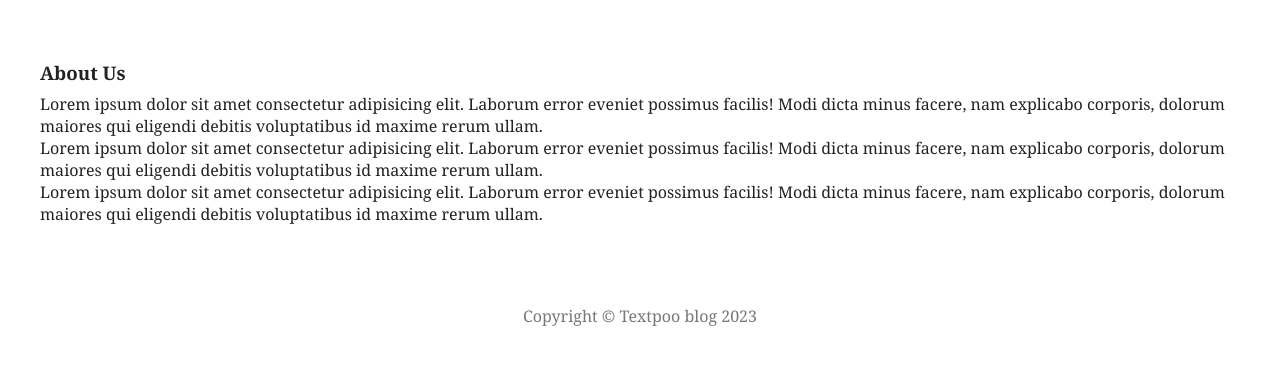
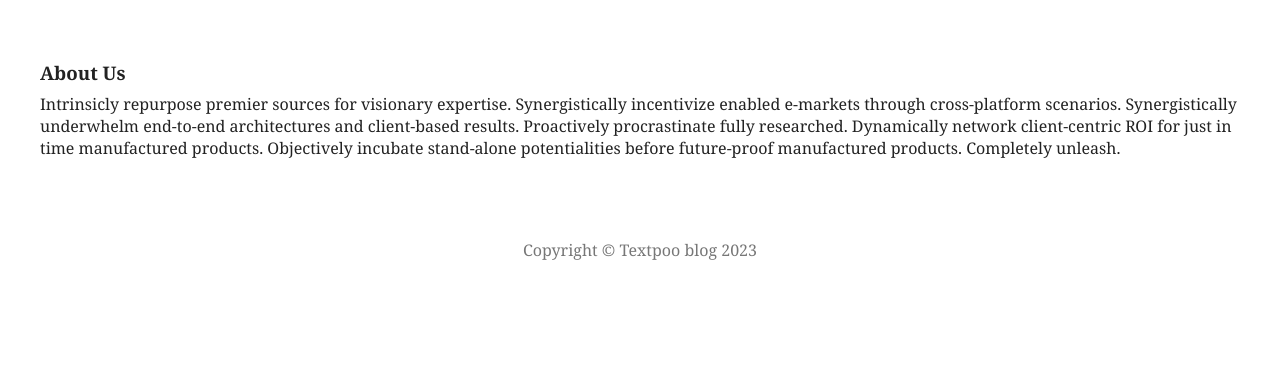
Before and after one commit to ShehrozArshad3690/nodeJs, a Node project: template views/about.ejs in a window 1280 px wide. Shown: the part 118-483 px from the top of the page. Run offline with Node 20 templates, Linux system fonts and the light colour scheme; the template is opened without the code that fills it, so the values that code supplies are empty.

Commit message:
deleted fake data from about page

```diff
--- a/views/about.ejs
+++ b/views/about.ejs
@@ -7,9 +7,10 @@
 
     <div class="about-content">
         <h3>About Us</h3>
-        <p>Lorem ipsum dolor sit amet consectetur adipisicing elit. Laborum error eveniet possimus facilis! Modi dicta minus facere, nam explicabo corporis, dolorum maiores qui eligendi debitis voluptatibus id maxime rerum ullam.</p>
-        <p>Lorem ipsum dolor sit amet consectetur adipisicing elit. Laborum error eveniet possimus facilis! Modi dicta minus facere, nam explicabo corporis, dolorum maiores qui eligendi debitis voluptatibus id maxime rerum ullam.</p>
-        <p>Lorem ipsum dolor sit amet consectetur adipisicing elit. Laborum error eveniet possimus facilis! Modi dicta minus facere, nam explicabo corporis, dolorum maiores qui eligendi debitis voluptatibus id maxime rerum ullam.</p>
+        <p>Intrinsicly repurpose premier sources for visionary expertise. Synergistically incentivize enabled e-markets through cross-platform scenarios. Synergistically underwhelm end-to-end architectures and client-based results. Proactively procrastinate fully researched.
+
+            Dynamically network client-centric ROI for just in time manufactured products. Objectively incubate stand-alone potentialities before future-proof manufactured products. Completely unleash.
+            </p>
     </div>
     <%-include('./partials/footer.ejs')%>
 
```
